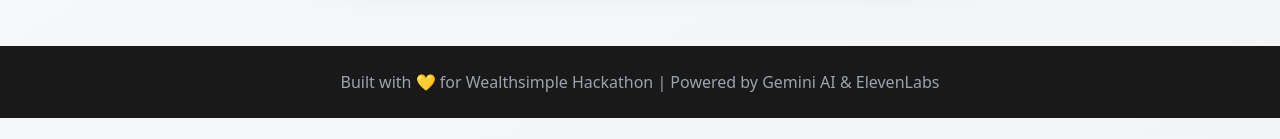
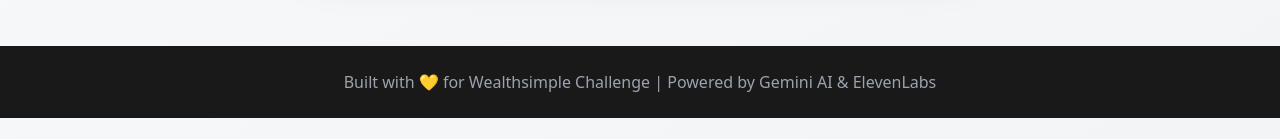
Before and after one commit to assem449/storyrover-moneyquest, a React (Vite) app in the folder frontend/: page / in a window 1280 px wide. Shown: the part 658-797 px from the top of the page. Built offline with nearby package versions, Linux system fonts and the light colour scheme; no server answers.

Commit message:
added footer

```diff
--- a/frontend/src/App.tsx
+++ b/frontend/src/App.tsx
@@ -208,7 +208,7 @@ function App() {
       <footer className="bg-wealthsimple-black text-white py-6 mt-12">
         <div className="container mx-auto px-6 text-center">
           <p className="text-gray-400">
-            Built with 💛 for Wealthsimple Hackathon | Powered by Gemini AI & ElevenLabs
+            Built with 💛 for Wealthsimple Challenge | Powered by Gemini AI & ElevenLabs
           </p>
         </div>
       </footer>
```
